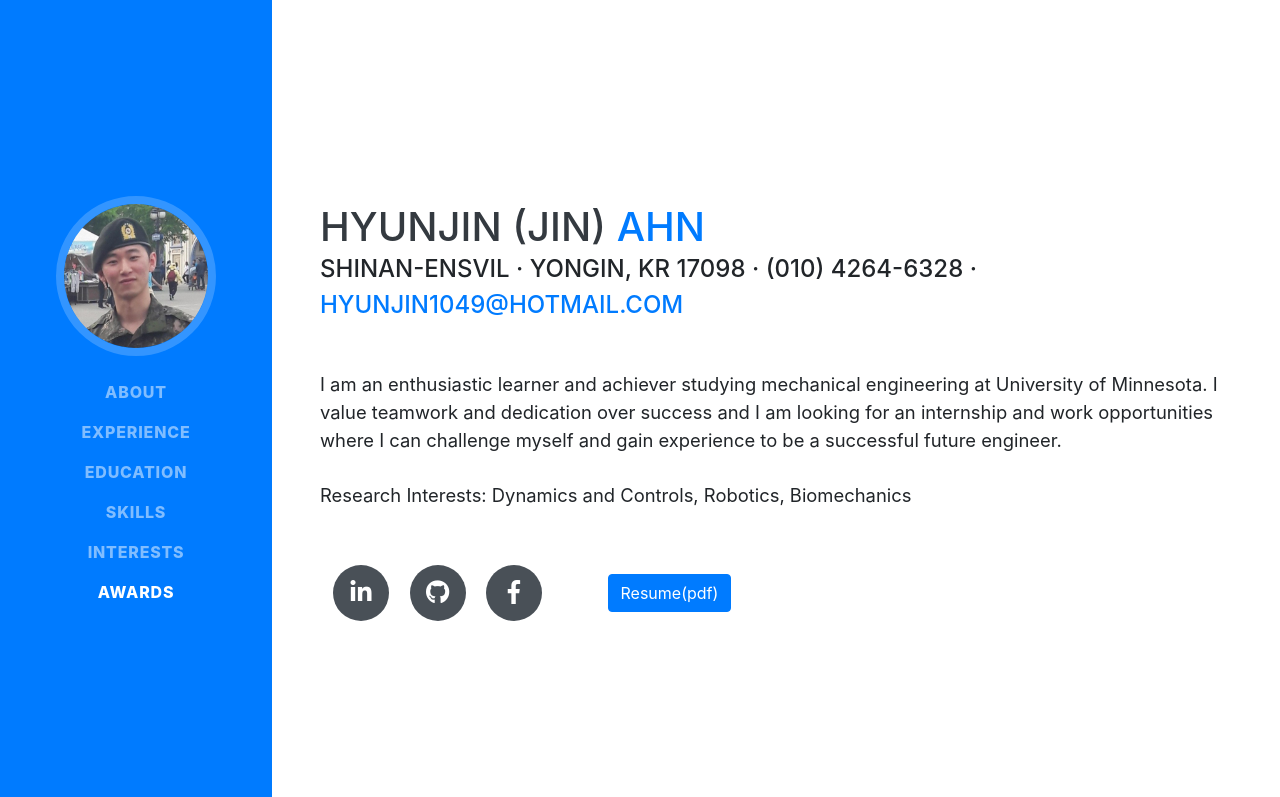
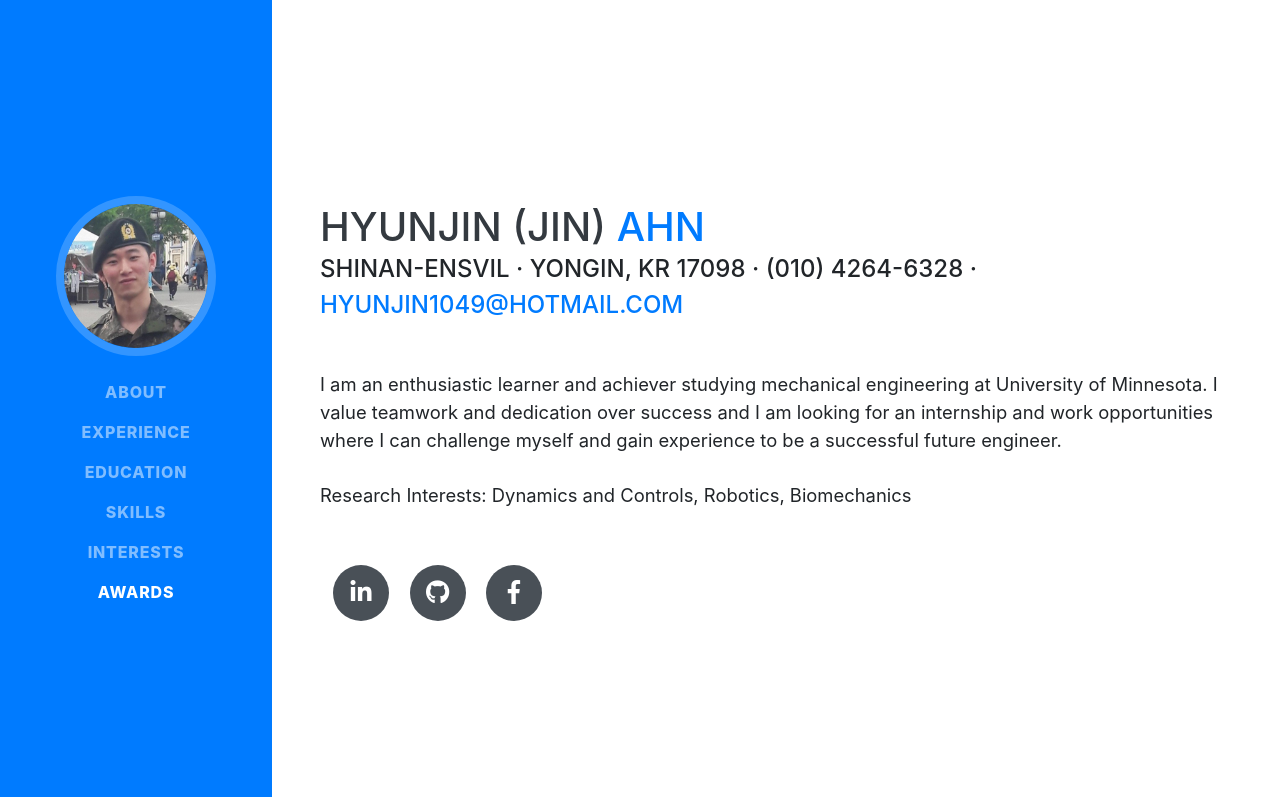
Before and after one commit to hyunjin1049/Resume, a website with bundled scripts: page index.html in a window 1280 px wide. Shown: the top 797 px of the page. Built offline with nearby package versions, Linux system fonts and the light colour scheme; a web font is replaced by a local one.

Commit message:
Update index.html

```diff
--- a/index.html
+++ b/index.html
@@ -98,8 +98,6 @@
             <i class="fab fa-facebook-f"></i>
           </a>
         </div>
-          <a href="https://1drv.ms/b/s!AtgKKa8xyqk4lmg6-0AGBl41rfKO" class="btn btn-primary" role="button" target="_blank>
-            Download<br>Resume(pdf)</a>
       </div>
     </section>
 
```
